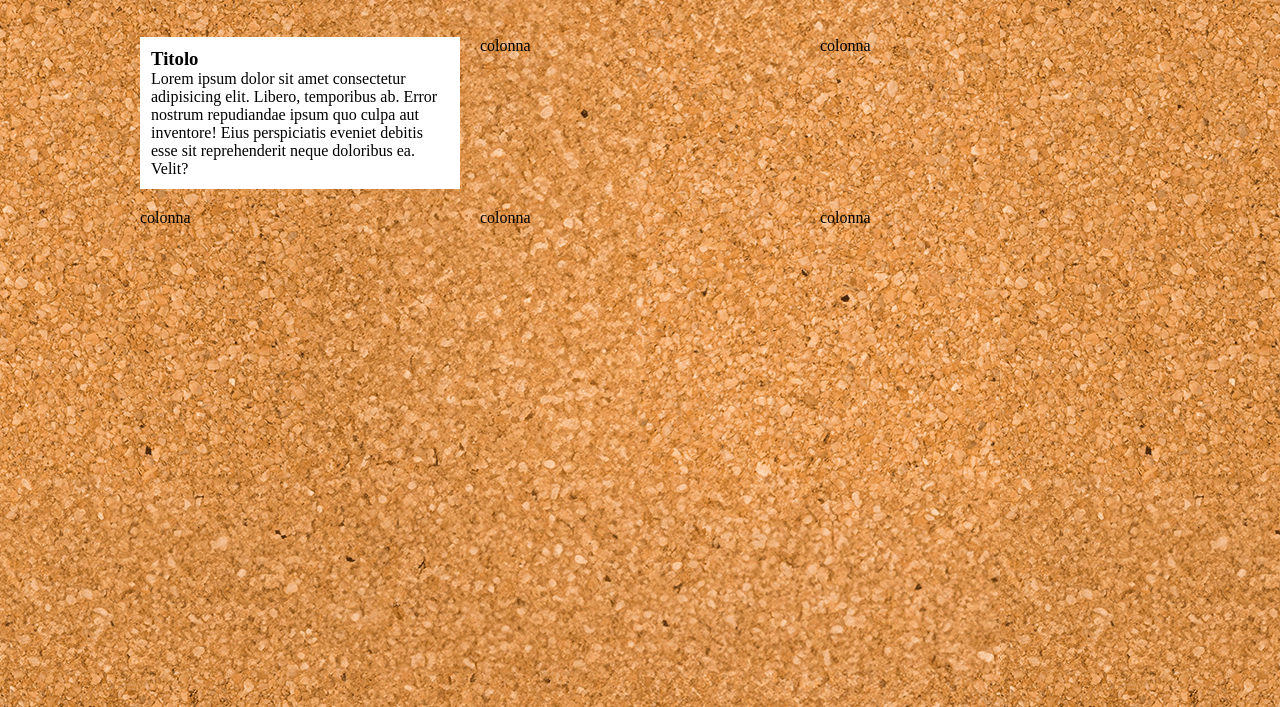
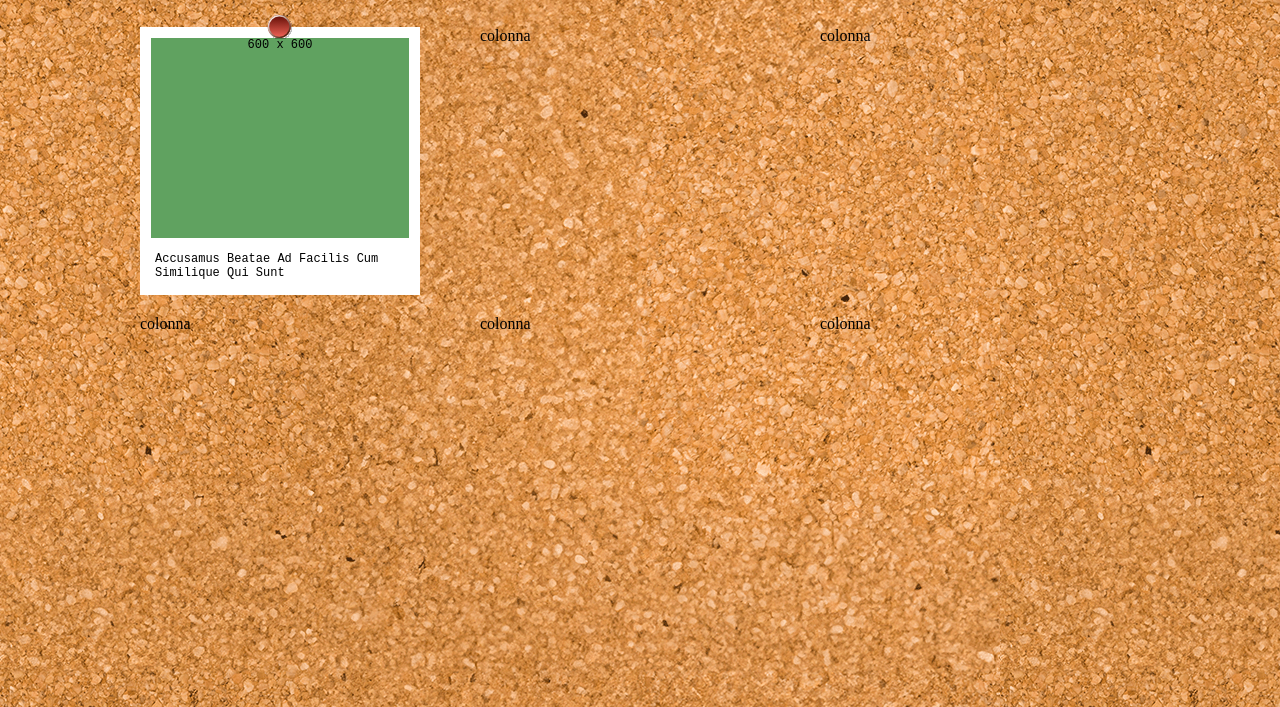
Before and after one commit to midory-rojas/js-photo-blog, a plain HTML site: page index.html in a window 1280 px wide. Shown: the part 93-800 px from the top of the page. Drawn offline with Linux system fonts and the light colour scheme; a web font is replaced by a local one.

Commit message:
feat: singola card aggiunta

```diff
--- a/css/style.css
+++ b/css/style.css
@@ -12,7 +12,6 @@ img {
 
 /* COMMON */
 /* Typography */
-
 
 h1 {
     text-align: center;
@@ -64,11 +63,22 @@ body {
     padding-bottom: 40px;
 }
 
+
+
 /* HEADER */
 header {
     background-image: url(../img/wall.png);
     height: 90px;
     display:flex;
+    position: fixed;
+    width:100%;
+    top:0;
+    left:0;
+    z-index:1000;
+}
+
+main {
+    margin-top: 80px;
 }
 
 /* MAIN */
@@ -77,4 +87,28 @@ header {
     padding:10px;
     border:1px solid white;
     background-color: white;
+    text-align: center;
+    width:280px;
+    position:relative;
+    font-family: "Sometype Mono", monospace;
+    font-size: 12px;
 }
+.foto {
+    width:100%;
+    height:200px;
+    background-color: rgb(96, 162, 96);
+}
+
+.spillo {
+    width:26px;
+    position:absolute;
+    top: -13px;
+    left:50%;
+    transform: translate(-50%);
+}
+
+.leyenda {
+    margin-top:10px;
+    padding: 4px;
+    text-align: left;
+}
--- a/index.html
+++ b/index.html
@@ -28,8 +28,11 @@
              <div class="flex wrap g-20">
                 <div class="col">
                     <div class="card">
-                        <h3>Titolo</h3>
-                        <p>Lorem ipsum dolor sit amet consectetur adipisicing elit. Libero, temporibus ab. Error nostrum repudiandae ipsum quo culpa aut inventore! Eius perspiciatis eveniet debitis esse sit reprehenderit neque doloribus ea. Velit?</p>
+                        <img class="spillo" src ="img/pin.svg" alt="" />
+                        <div class="foto">
+                            <span>600 x 600</span>
+                        </div>
+                        <p class="leyenda">Accusamus Beatae Ad Facilis Cum Similique Qui Sunt</p>
                     </div>
                 </div>
                 <div class="col">colonna</div>
```
